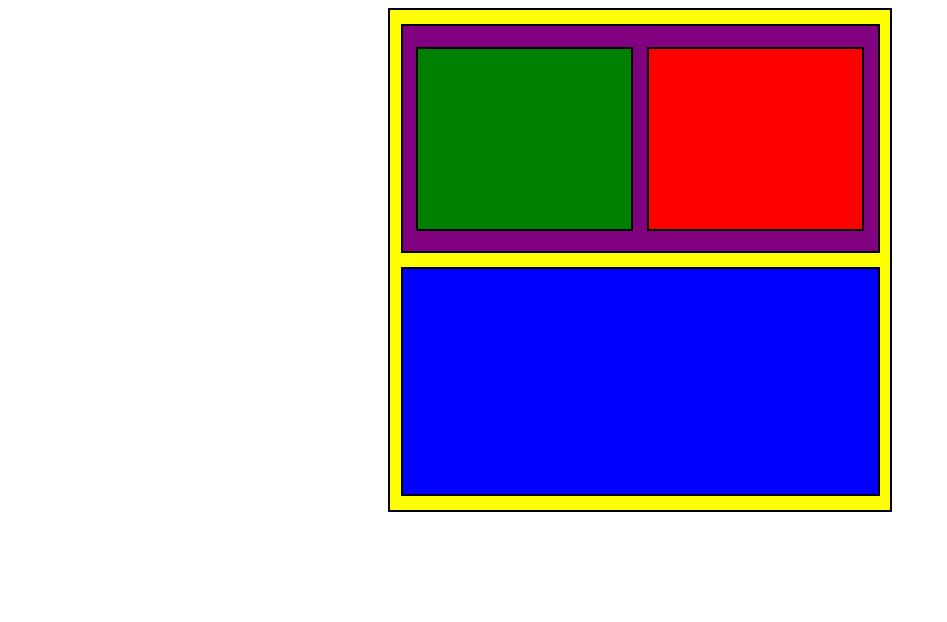
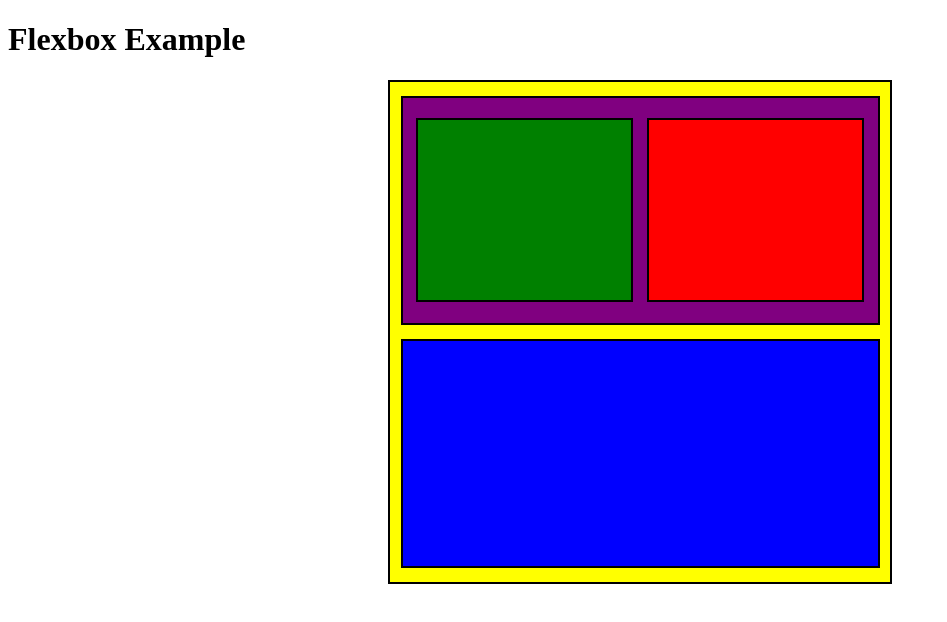
Before and after one commit to NetfourR/flex-box-exercices, a plain HTML site: page index.html in a window 1280 px wide. Shown: the whole page, without its empty margins (0-947 px from the left). Drawn offline with Linux system fonts and the light colour scheme.

Commit message:
Update index.html

```diff
--- a/index.html
+++ b/index.html
@@ -7,6 +7,8 @@
 </head>
 
 <body>
+    <h1> Flexbox Example </h1>
+
 <div class="parent">
   <div class="purple">
     <div class="green">
```
